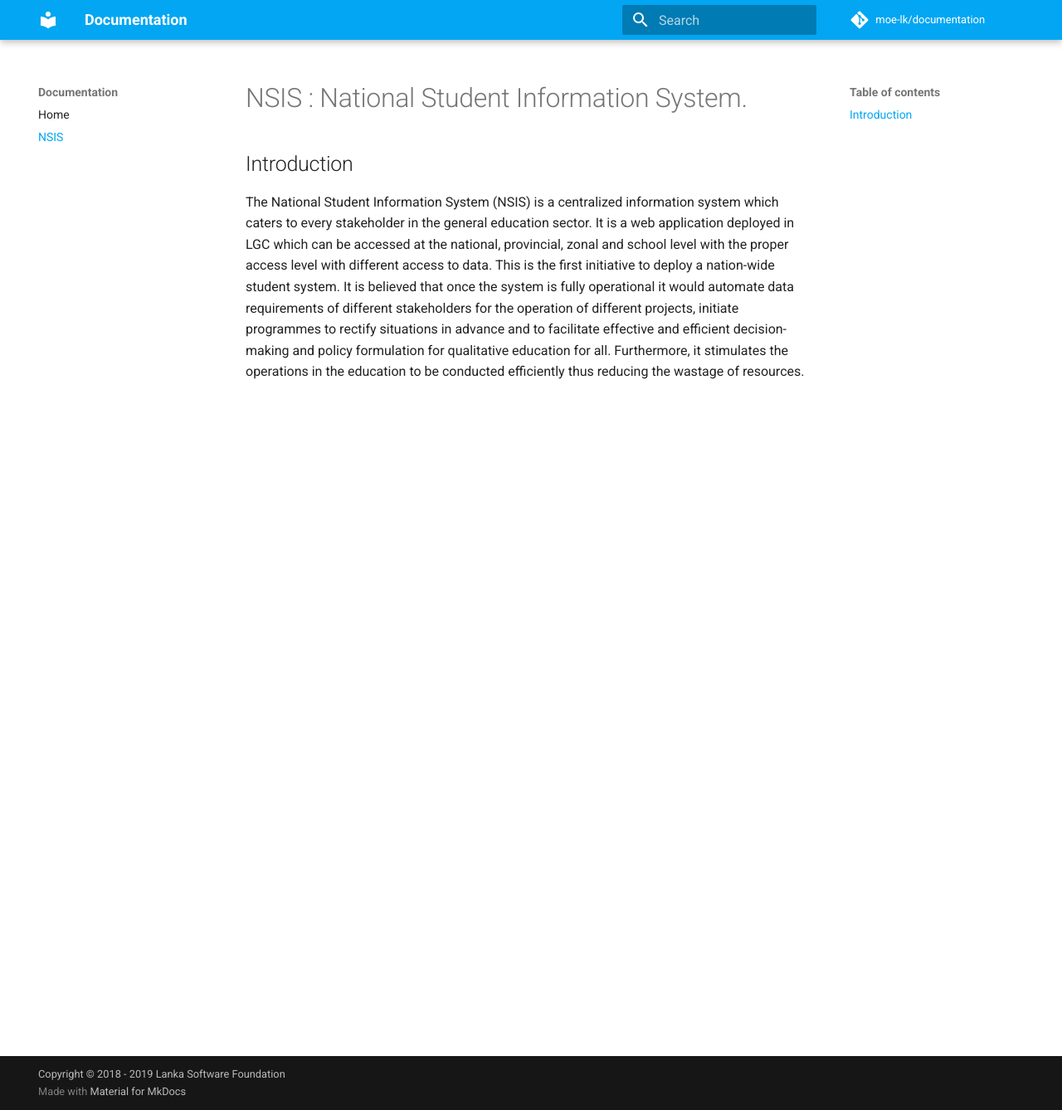
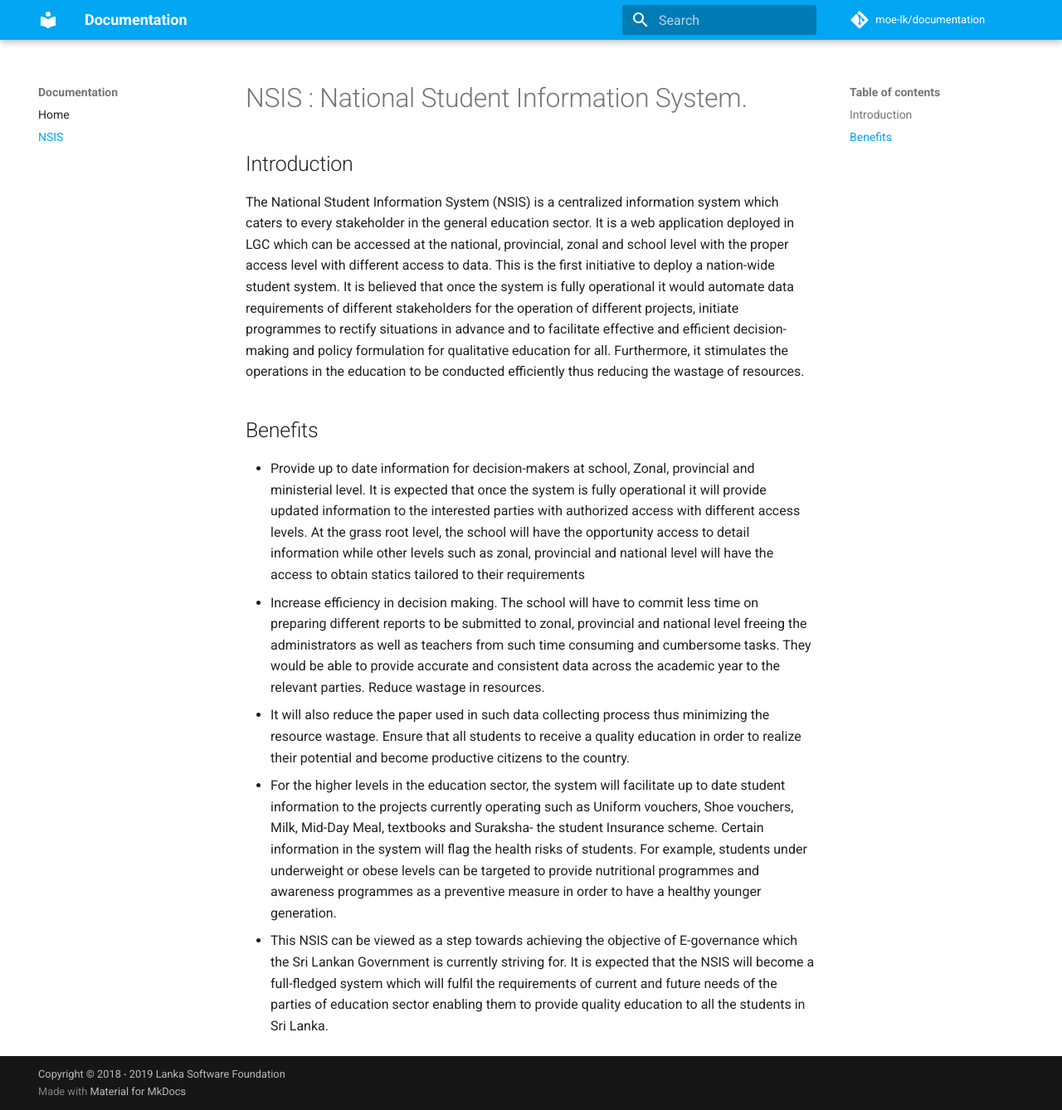
Before and after one commit to moe-lk/Documentation, an MkDocs documentation site: the page built from docs/nsis.md, in a window 1280 px wide and 1338 px high. Shown: the whole window at 83% size. Built offline with MkDocs 1.6.1 and Material for MkDocs 9.7.7, drawn with Linux system fonts in a browser that asks for light colours; comment, search, counter and statistics services are not loaded.

Commit message:
Update nsis.md

```diff
--- a/docs/nsis.md
+++ b/docs/nsis.md
@@ -3,3 +3,15 @@
 ## Introduction
 
 The National Student Information System (NSIS) is a centralized information system which caters to every stakeholder in the general education sector. It is a web application deployed in LGC which can be accessed at the national, provincial, zonal and school level with the proper access level with different access to data. This is the first initiative to deploy a nation-wide student system. It is believed that once the system is fully operational it would automate data requirements of different stakeholders for the operation of different projects, initiate programmes to rectify situations in advance and to facilitate effective and efficient decision-making and policy formulation for qualitative education for all. Furthermore, it stimulates the operations in the education to be conducted efficiently thus reducing the wastage of resources.
+
+## Benefits
+
+- Provide up to date information for decision-makers at school, Zonal, provincial and ministerial level.
+It is expected that once the system is fully operational it will provide updated information to the interested parties with authorized access with different access levels. At the grass root level, the school will have the opportunity access to detail information while other levels such as zonal, provincial and national level will have the access to obtain statics tailored to their requirements
+- Increase efficiency in decision making.
+The school will have to commit less time on preparing different reports to be submitted to zonal, provincial and national level freeing the administrators as well as teachers from such time consuming and cumbersome tasks. They would be able to provide accurate and consistent data across the academic year to the relevant parties.
+Reduce wastage in resources.
+- It will also reduce the paper used in such data collecting process thus minimizing the resource wastage.
+Ensure that all students to receive a quality education in order to realize their potential and become productive citizens to the country.
+- For the higher levels in the education sector, the system will facilitate up to date student information to the projects currently operating such as Uniform vouchers, Shoe vouchers, Milk, Mid-Day Meal, textbooks and Suraksha- the student Insurance scheme. Certain information in the system will flag the health risks of students. For example, students under underweight or obese levels can be targeted to provide nutritional programmes and awareness programmes as a preventive measure in order to have a healthy younger generation.
+- This NSIS can be viewed as a step towards achieving the objective of E-governance which the Sri Lankan Government is currently striving for. It is expected that the NSIS will become a full-fledged system which will fulfil the requirements of current and future needs of the parties of education sector enabling them to provide quality education to all the students in Sri Lanka.
```
